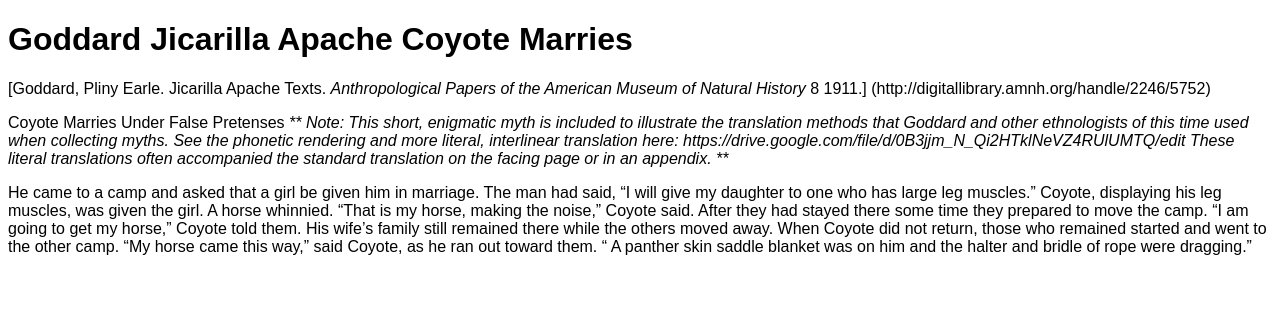
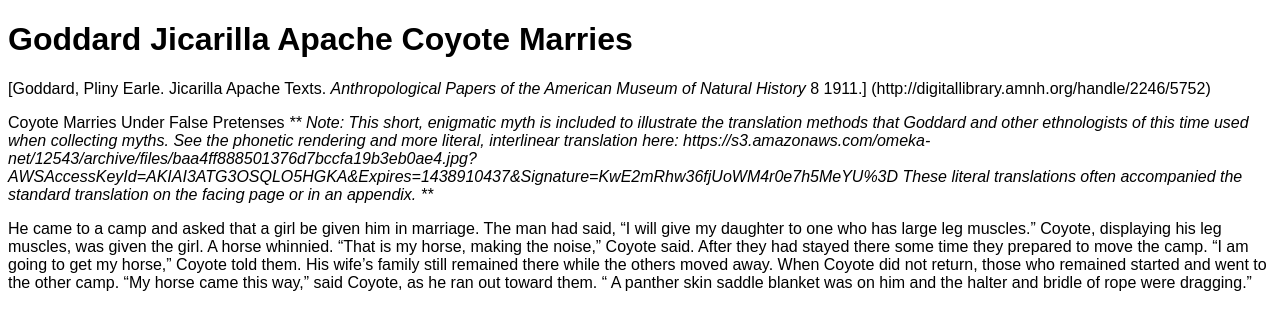
Before and after one commit to hofstra/coyote, a Jekyll site: the page built from sources/_posts/2015-08-6-goddard-jicarilla-apache-coyote-marries.md, in a window 1280 px wide. Shown: the top 330 px of the page. Built offline with Jekyll 4.4.1, drawn with Linux system fonts in a browser that asks for light colours; some of the changed lines change nothing that is shown.

Commit message:
Update 2015-08-6-goddard-jicarilla-apache-coyote-marries.md

```diff
--- a/sources/_posts/2015-08-6-goddard-jicarilla-apache-coyote-marries.md
+++ b/sources/_posts/2015-08-6-goddard-jicarilla-apache-coyote-marries.md
@@ -2,7 +2,7 @@
 layout: source
 title:
 category: Myths
-pubdate: 1903
+pubdate: 1911
 source: American Museum of Natural History, Research Library
 type: myth
 tags:
@@ -14,7 +14,7 @@ tags:
 
 Coyote Marries Under False Pretenses
 ***
-Note: This short, enigmatic myth is included to illustrate the translation methods that Goddard and other ethnologists of this time used when collecting myths. See the phonetic rendering and more literal, interlinear translation here: https://drive.google.com/file/d/0B3jjm_N_Qi2HTklNeVZ4RUlUMTQ/edit These literal translations often accompanied the standard translation on the facing page or in an appendix.
+Note: This short, enigmatic myth is included to illustrate the translation methods that Goddard and other ethnologists of this time used when collecting myths. See the phonetic rendering and more literal, interlinear translation here: https://s3.amazonaws.com/omeka-net/12543/archive/files/baa4ff888501376d7bccfa19b3eb0ae4.jpg?AWSAccessKeyId=AKIAI3ATG3OSQLO5HGKA&Expires=1438910437&Signature=KwE2mRhw36fjUoWM4r0e7h5MeYU%3D These literal translations often accompanied the standard translation on the facing page or in an appendix.
 ***
 
 He came to a camp and asked that a girl be given him in marriage. The man had said, "I will give my daughter to one who has large leg muscles." Coyote, displaying his leg muscles, was given the girl. A horse whinnied. "That is my horse, making the noise," Coyote said. After they had stayed there some time they prepared to move the camp. "I am going to get my horse," Coyote told them. His wife's family still remained there while the others moved away. When Coyote did not return, those who remained started and went to the other camp. "My horse came this way," said Coyote, as he ran out toward them. " A panther skin saddle blanket was on him and the halter and bridle of rope were dragging."
```
